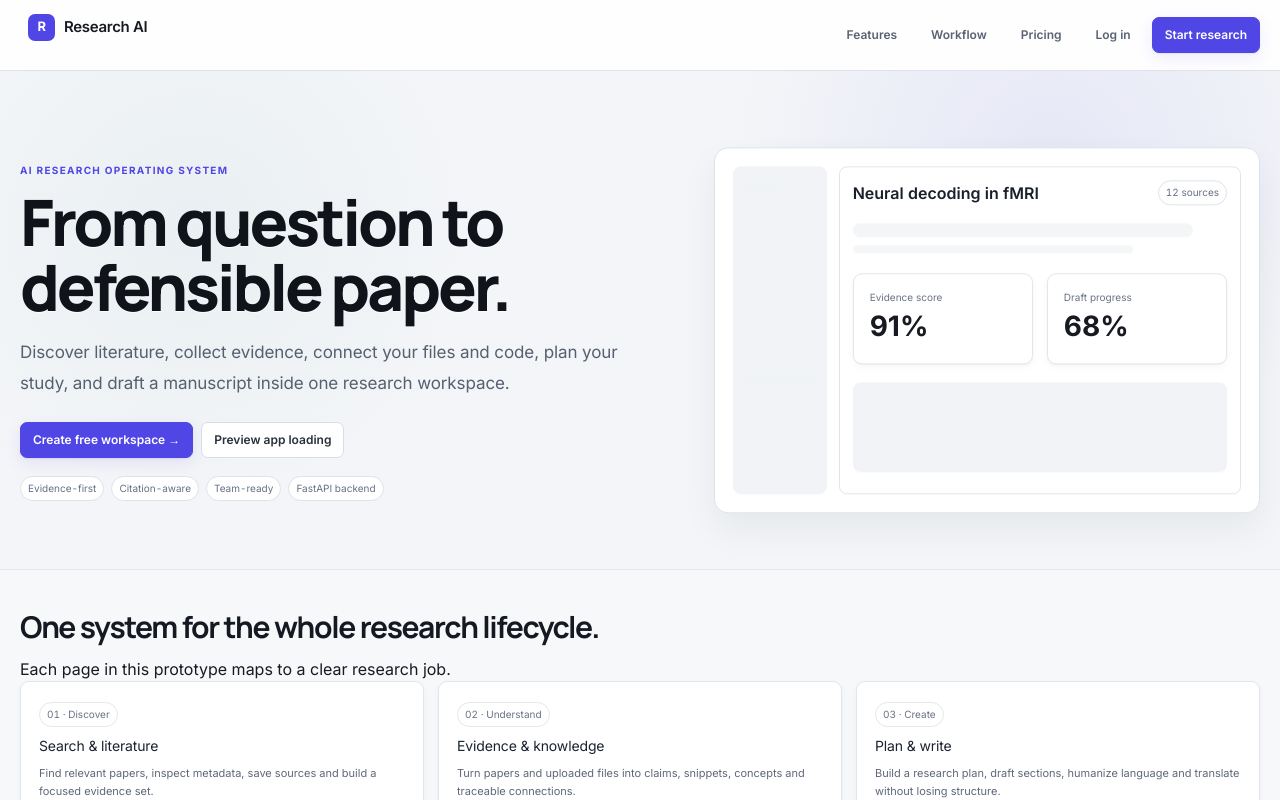
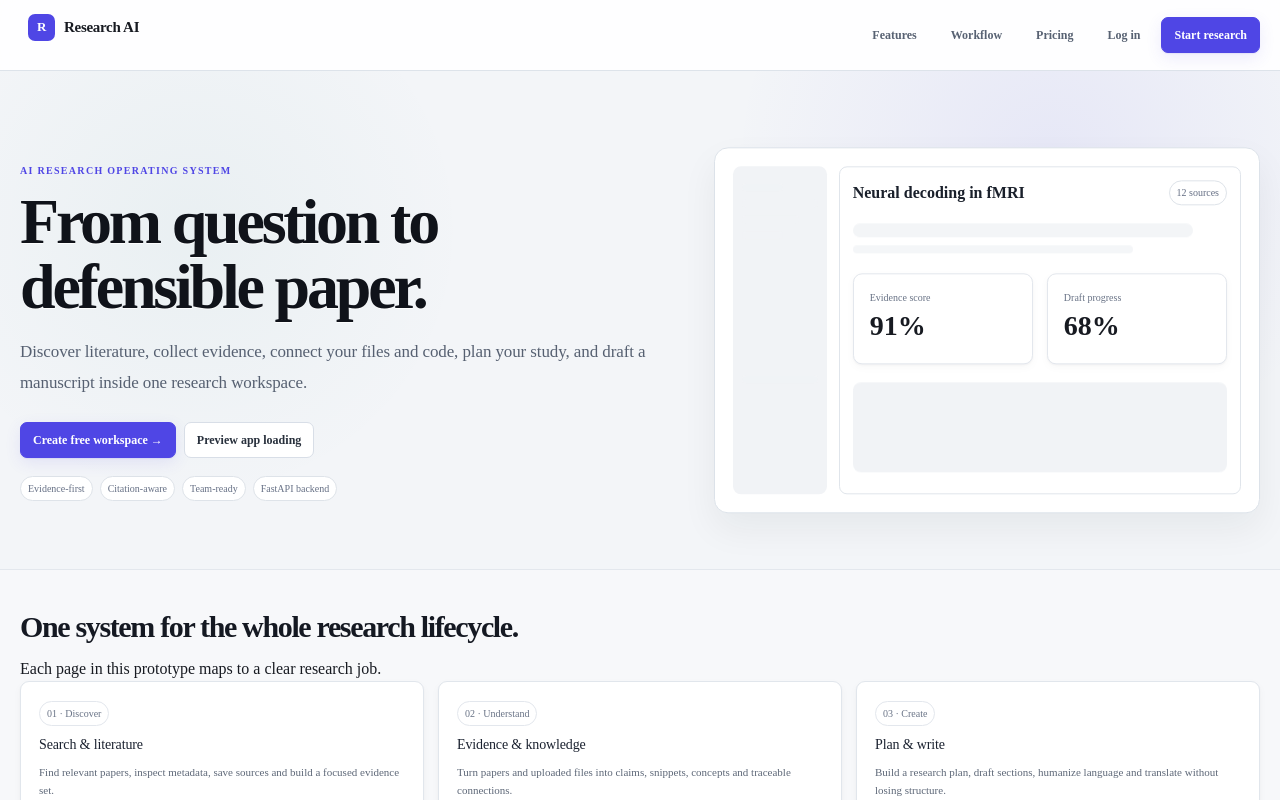
Before and after one commit to mehrabja/research-ai, a Next.js app in the folder apps/web/: page / in a window 1280 px wide. Shown: the top 800 px of the page. Built offline with nearby package versions, Linux system fonts and the light colour scheme.

Commit message:
fix: remove runtime Google Fonts dependency from E2E build

```diff
--- a/apps/web/app/layout.tsx
+++ b/apps/web/app/layout.tsx
@@ -1,35 +1,8 @@
 import type { Metadata } from "next";
-import { Inter, Manrope, Source_Serif_4, JetBrains_Mono } from "next/font/google";
 import "./globals.css";
 import { Providers } from "./providers";
 import { ToastProvider } from "@/components/ToastProvider";
 
-// Self-hosted via next/font instead of the prototype's Google Fonts <link>
-// tags: no extra render-blocking request, no layout shift, works offline.
-const inter = Inter({
-  subsets: ["latin"],
-  weight: ["400", "500", "600", "700"],
-  variable: "--font-inter",
-  display: "swap",
-});
-const manrope = Manrope({
-  subsets: ["latin"],
-  weight: ["500", "600", "700", "800"],
-  variable: "--font-manrope",
-  display: "swap",
-});
-const sourceSerif = Source_Serif_4({
-  subsets: ["latin"],
-  weight: ["400", "500", "600"],
-  variable: "--font-source-serif",
-  display: "swap",
-});
-const jetbrainsMono = JetBrains_Mono({
-  subsets: ["latin"],
-  weight: ["400", "500", "600"],
-  variable: "--font-jetbrains-mono",
-  display: "swap",
-});
 
 export const metadata: Metadata = {
   title: {
@@ -46,10 +19,7 @@ export default function RootLayout({
   children: React.ReactNode;
 }) {
   return (
-    <html
-      lang="en"
-      className={`${inter.variable} ${manrope.variable} ${sourceSerif.variable} ${jetbrainsMono.variable}`}
-    >
+    <html lang="en">
       <body>
         <Providers>{children}</Providers>
         <ToastProvider />
```
